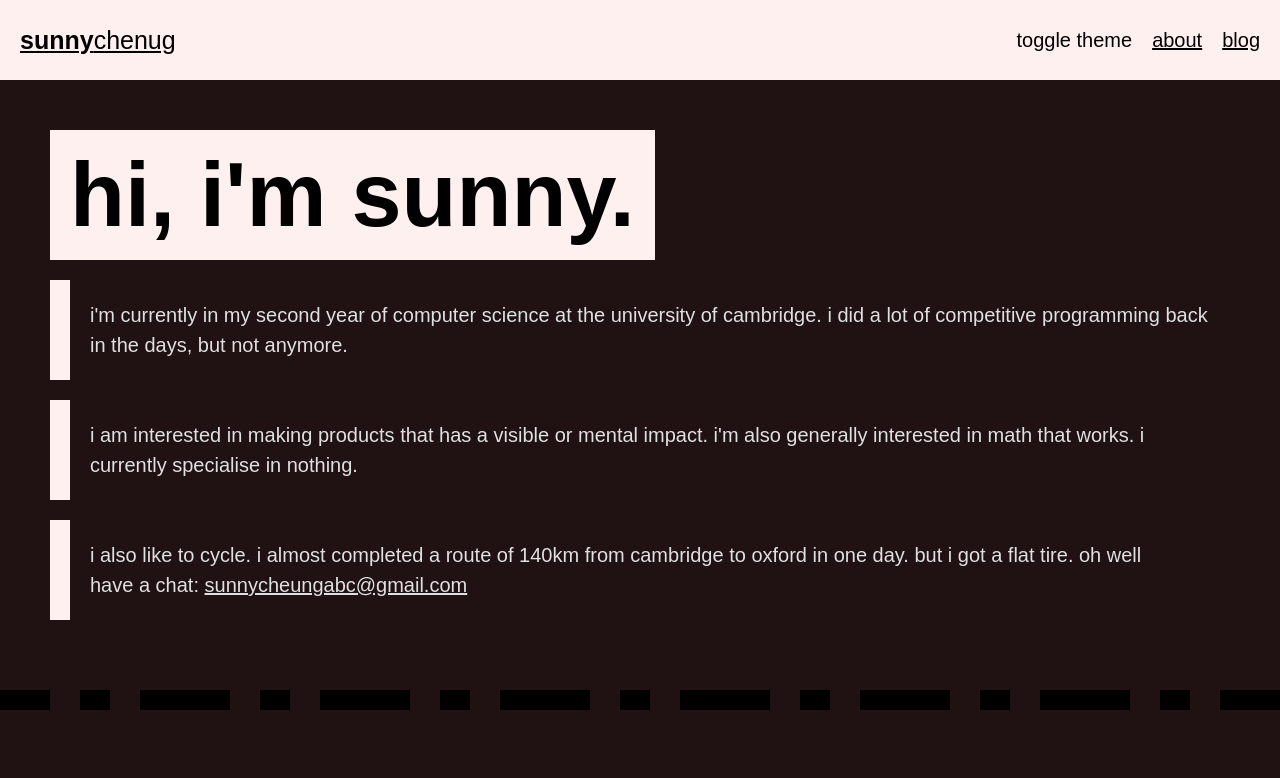
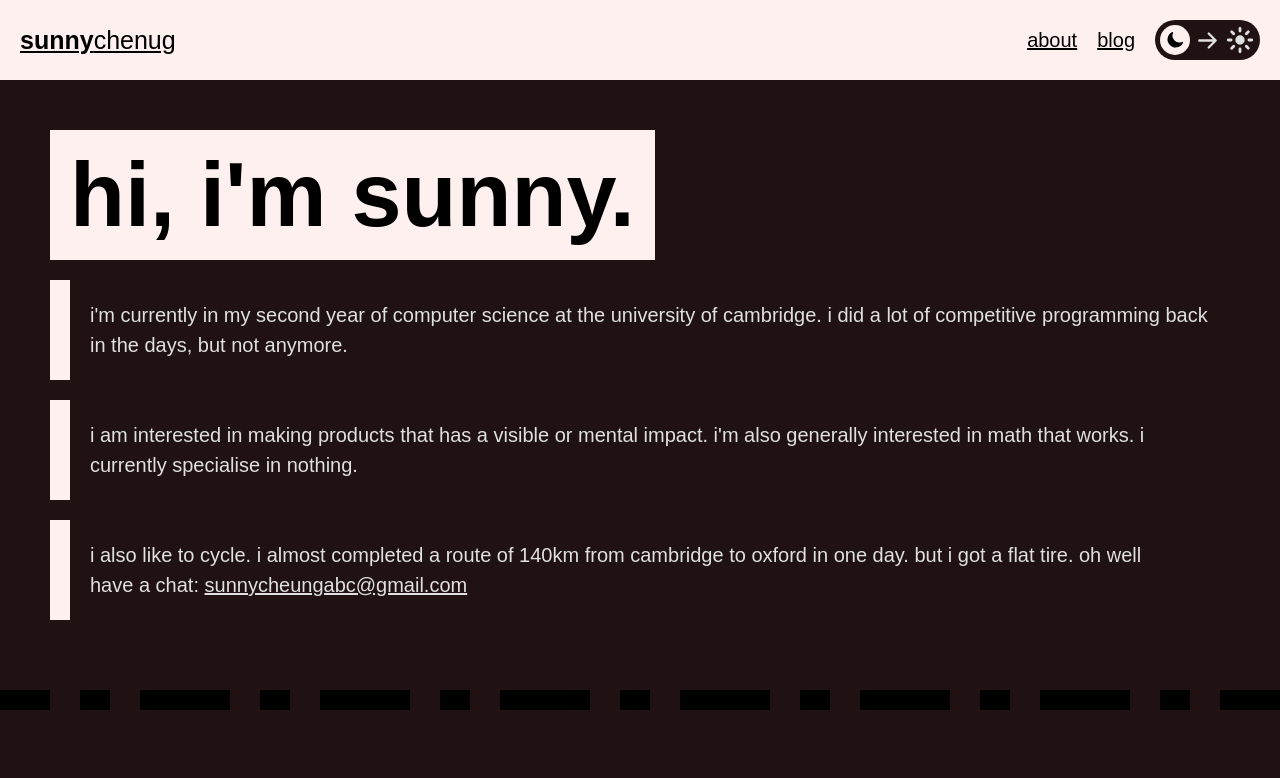
Before and after one commit to PunnyBunny/punnybunny.github.io, a Next.js app: page / in a window 1280 px wide. Shown: the top 778 px of the page. Built offline with nearby package versions, Linux system fonts and the light colour scheme; a web font is replaced by a local one.

Commit message:
change theme toggle button appearance

```diff
--- a/src/app/appbar.tsx
+++ b/src/app/appbar.tsx
@@ -2,10 +2,19 @@
 import React from "react";
 
 import Link from "next/link";
-import { Bars3Icon } from "@heroicons/react/16/solid";
+import {
+  ArrowLeftIcon,
+  ArrowRightIcon,
+  Bars3Icon,
+  MoonIcon,
+  SunIcon,
+  XMarkIcon,
+} from "@heroicons/react/16/solid";
+import { useTheme } from "next-themes";
 
 const AppBar: React.FC = () => {
   const [isMenuOpen, setIsMenuOpen] = React.useState(false);
+  const { setTheme, theme } = useTheme();
 
   const openMenu = () => {
     setIsMenuOpen(true);
@@ -25,17 +34,8 @@ const AppBar: React.FC = () => {
     }
   };
 
-  const links = (
+  const navigationItems = (
     <>
-      <button
-        onClick={() => {
-          document.documentElement.classList.toggle("dark");
-          closeMenu();
-        }}
-        className="bg-surface dark:bg-dark-surface text-on-surface dark:text-on-dark-surface hover:bg-gray-800 transition duration-300"
-      >
-        toggle theme
-      </button>
       <Link
         href="/"
         onClick={closeMenu}
@@ -50,6 +50,31 @@ const AppBar: React.FC = () => {
       >
         blog
       </Link>
+      <button
+        onClick={() => {
+          if (theme === "dark") {
+            setTheme("light");
+          } else {
+            setTheme("dark");
+          }
+          closeMenu();
+        }}
+        className="bg-background text-on-background dark:bg-dark-background dark:text-on-dark-background rounded-3xl flex flex-row items-center justify-center gap-1 p-1"
+      >
+        {theme === "dark" ? (
+          <>
+            <MoonIcon className="w-6 h-6 bg-dark-surface text-on-dark-surface rounded-3xl p-1" />
+            <ArrowRightIcon className="w-5 h-5" />
+            <SunIcon className="w-6 h-6" />
+          </>
+        ) : (
+          <>
+            <MoonIcon className="w-6 h-6" />
+            <ArrowLeftIcon className="w-5 h-5" />
+            <SunIcon className="w-6 h-6 bg-surface text-on-surface rounded-3xl p-1" />
+          </>
+        )}
+      </button>
     </>
   );
 
@@ -68,16 +93,23 @@ const AppBar: React.FC = () => {
             </Link>
             <div className="md:hidden flex items-center justify-center">
               <button onClick={toggleMenu}>
-                <Bars3Icon className="h-6 w-6 text-on-surface dark:text-on-dark-surface" />
+                {isMenuOpen ? (
+                  <XMarkIcon className="h-6 w-6 text-on-surface dark:text-on-dark-surface" />
+                ) : (
+                  <Bars3Icon className="h-6 w-6 text-on-surface dark:text-on-dark-surface" />
+                )}
               </button>
             </div>
-            <div className="hidden md:flex items-center gap-4">{links}</div>
+            <div className="hidden md:flex items-center gap-4">
+              {navigationItems}
+            </div>
           </div>
-          {isMenuOpen && (
-            <div className="fixed top-16 left-0 bottom-0 w-full bg-surface dark:bg-dark-surface p-4 z-10 flex flex-col gap-4 items-center justify-center">
-              {links}
-            </div>
-          )}
+
+          <div
+            className={`fixed top-16 left-0 bottom-0 w-full bg-surface dark:bg-dark-surface flex flex-col gap-4 items-center justify-center md:hidden transition-all duration-500 ease-in-out ${isMenuOpen ? "opacity-100 rotate-0" : " opacity-0 rotate-180"}`}
+          >
+            {navigationItems}
+          </div>
         </div>
       </nav>
     </header>
```
